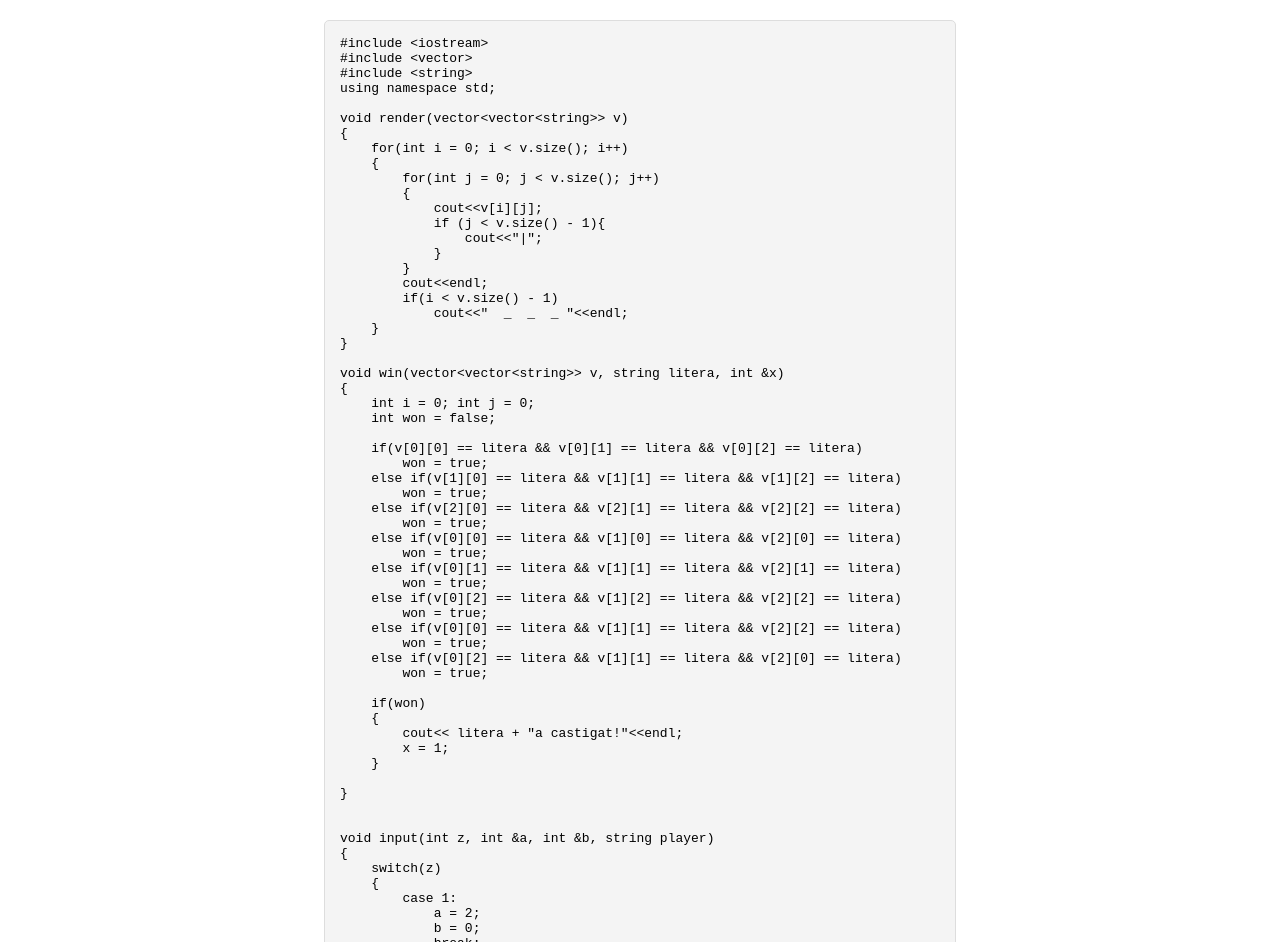
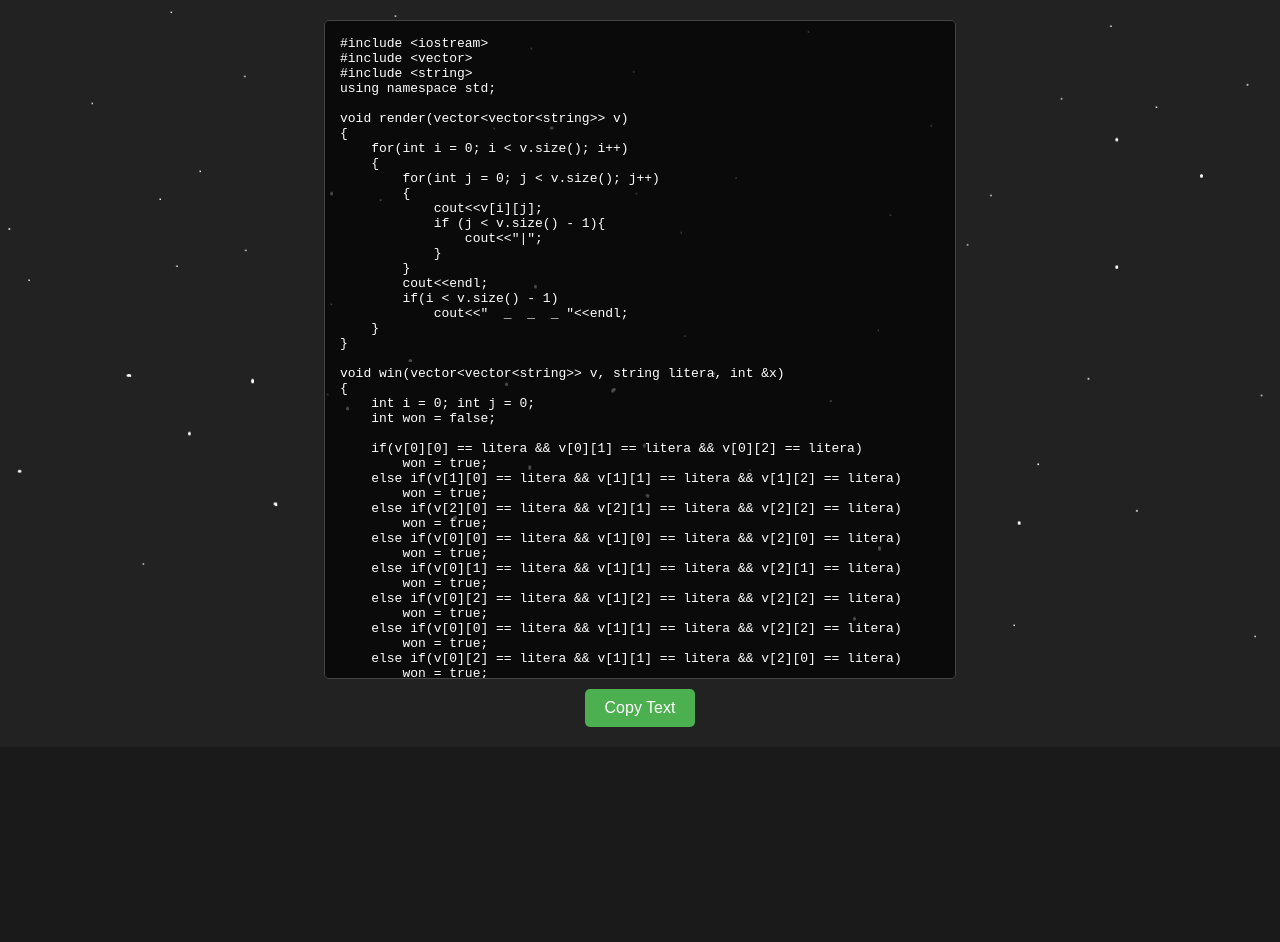
Before and after one commit to Ruben-Popovici/Rovan, a plain HTML site: page index.html in a window 1280 px wide. Shown: the part 93-1035 px from the top of the page. After the commit the page ends 840 px from the top, so only its background shows below. Drawn offline with Linux system fonts and the light colour scheme.

Commit message:
Update index.html

```diff
--- a/index.html
+++ b/index.html
@@ -3,27 +3,49 @@
 <head>
     <meta charset="UTF-8">
     <meta name="viewport" content="width=device-width, initial-scale=1.0">
-    <title>Display Note</title>
+    <title>Display Note - Dark Mode with Copy Feature</title>
     <style>
+        /* Background styling */
         body {
             font-family: Arial, sans-serif;
-            margin: 20px;
+            margin: 0;
+            padding: 20px;
             display: flex;
             flex-direction: column;
             align-items: center;
+            background-color: #1a1a1a; /* Dark fallback color */
+            background-image: url('Sin título.png'); /* Adjust this path if in a subfolder */
+            background-size: cover;
+            background-position: center;
+            color: #ffffff; /* Light text for dark mode */
+            height: 100vh;
         }
         h1 {
-            color: #333;
+            color: #ffffff;
         }
         pre {
-            background-color: #f4f4f4;
+            background-color: rgba(0, 0, 0, 0.7); /* Semi-transparent background */
+            color: #ffffff; /* Light text color */
             padding: 15px;
             border-radius: 5px;
-            border: 1px solid #ddd;
-            white-space: pre-wrap; /* Preserves spaces and line breaks */
+            border: 1px solid #444;
+            white-space: pre-wrap; /* Preserve spaces and line breaks */
             width: 100%;
             max-width: 600px;
             overflow-x: auto;
+            margin-bottom: 10px;
+        }
+        button {
+            background-color: #4CAF50;
+            color: white;
+            padding: 10px 20px;
+            border: none;
+            border-radius: 5px;
+            cursor: pointer;
+            font-size: 16px;
+        }
+        button:hover {
+            background-color: #45a049;
         }
     </style>
 </head>
@@ -31,6 +53,7 @@
 
     <h1>Display Note File Content</h1>
     <pre id="fileContent">Loading content...</pre>
+    <button onclick="copyText()">Copy Text</button>
 
     <script>
         // Fetching the file and displaying its content
@@ -47,6 +70,17 @@
             .catch(error => {
                 document.getElementById('fileContent').textContent = "Error loading file: " + error.message;
             });
+
+        // Copy function to copy the content of the pre element
+        function copyText() {
+            const fileContent = document.getElementById('fileContent').textContent;
+
+            navigator.clipboard.writeText(fileContent).then(() => {
+                alert("Text copied to clipboard!");
+            }).catch(err => {
+                alert("Failed to copy text: " + err);
+            });
+        }
     </script>
 
 </body>
```
